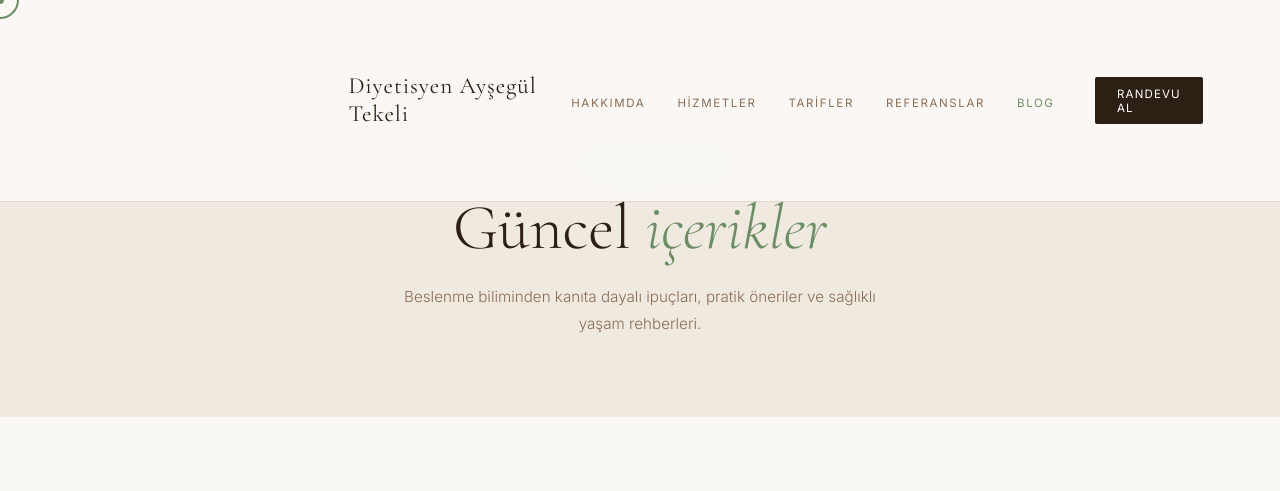
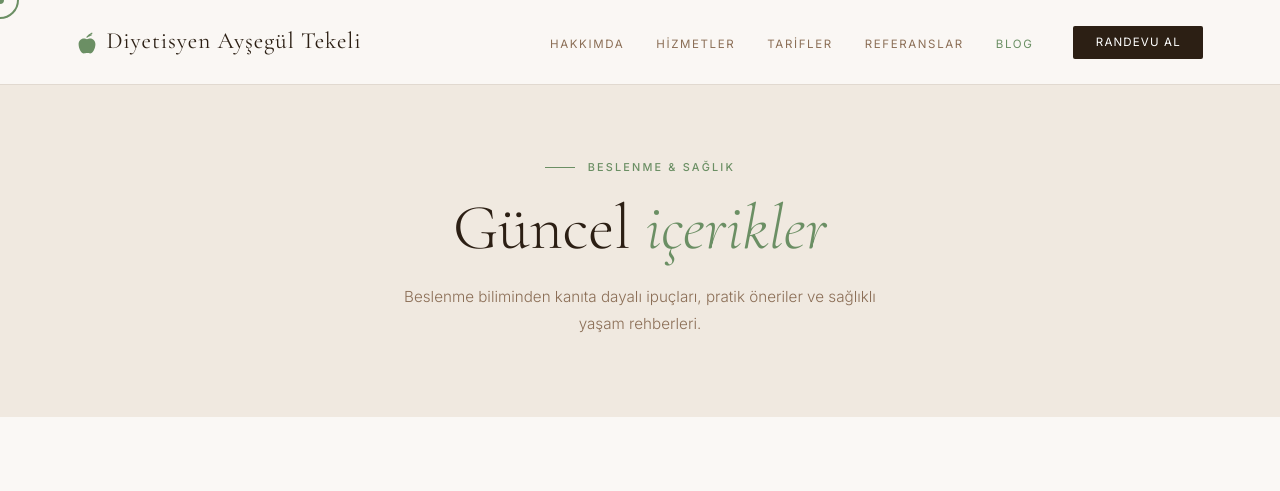
Before and after one commit to Famu26/diyetisyen-aysegul, a plain HTML site: page blog.html in a window 1280 px wide. Shown: the top 491 px of the page. Drawn offline with nearby package versions, Linux system fonts and the light colour scheme.

Commit message:
Fix apple SVG escaped quotes and prevent logo text wrapping
Co-Authored-By: Claude Sonnet 4.6 <noreply@anthropic.com>

```diff
--- a/blog.html
+++ b/blog.html
@@ -23,7 +23,7 @@ body{font-family:'Inter',sans-serif;background:var(--beige-light);color:var(--es
 
 /* NAV */
 nav{position:fixed;top:0;left:0;right:0;z-index:500;padding:1.6rem 6%;display:flex;align-items:center;justify-content:space-between;transition:all .5s;background:rgba(250,248,245,.95);backdrop-filter:blur(20px);box-shadow:0 1px 0 rgba(60,42,30,.08)}
-.logo{font-family:'Cormorant Garamond',serif;font-size:1.45rem;font-weight:400;letter-spacing:.04em;color:var(--espresso);text-decoration:none;line-height:1.2;display:flex;align-items:center;gap:.6rem}.logo-apple{width:20px;height:23px;flex-shrink:0;color:var(--sage)}
+.logo{font-family:'Cormorant Garamond',serif;font-size:1.45rem;font-weight:400;letter-spacing:.04em;color:var(--espresso);text-decoration:none;line-height:1.2;display:flex;align-items:center;gap:.6rem;white-space:nowrap}.logo-apple{width:20px;height:23px;flex-shrink:0;color:var(--sage)}
 .nav-r{display:flex;align-items:center;gap:2.5rem}
 .nav-links{display:flex;gap:2rem;list-style:none}
 .nav-links a{font-size:.72rem;letter-spacing:.14em;text-transform:uppercase;color:var(--espresso-light);text-decoration:none;transition:color .3s}
@@ -147,7 +147,7 @@ footer{background:var(--espresso);padding:4rem 6%;display:grid;grid-template-col
 
 <!-- NAV -->
 <nav id="nav">
-  <a href="index.html" class="logo"><svg class=\"logo-apple\" viewBox=\"0 0 22 26\" xmlns=\"http://www.w3.org/2000/svg\"><path d=\"M11 7Q13 4 16.5 2.5\" stroke=\"currentColor\" stroke-width=\"1.4\" stroke-linecap=\"round\" fill=\"none\"/><path d=\"M12 6.5C12.5 4 15.5 2.5 17 4.5C14.5 6 12 6.5 12 6.5Z\" fill=\"currentColor\"/><path d=\"M7.5 8.5C4 8.5 1.5 11.5 1.5 15C1.5 19.5 4.5 25.5 7.5 25.5C8.5 25.5 9.5 25 11 25C12.5 25 13.5 25.5 14.5 25.5C17.5 25.5 20.5 19.5 20.5 15C20.5 11.5 18 8.5 14.5 8.5C13 8.5 12 9.2 11 9.2C10 9.2 9 8.5 7.5 8.5Z\" fill=\"currentColor\"/></svg>Diyetisyen Ayşegül Tekeli</a>
+  <a href="index.html" class="logo"><svg class="logo-apple" viewBox="0 0 22 26" xmlns="http://www.w3.org/2000/svg"><path d="M11 7Q13 4 16.5 2.5" stroke="currentColor" stroke-width="1.4" stroke-linecap="round" fill="none"/><path d="M12 6.5C12.5 4 15.5 2.5 17 4.5C14.5 6 12 6.5 12 6.5Z" fill="currentColor"/><path d="M7.5 8.5C4 8.5 1.5 11.5 1.5 15C1.5 19.5 4.5 25.5 7.5 25.5C8.5 25.5 9.5 25 11 25C12.5 25 13.5 25.5 14.5 25.5C17.5 25.5 20.5 19.5 20.5 15C20.5 11.5 18 8.5 14.5 8.5C13 8.5 12 9.2 11 9.2C10 9.2 9 8.5 7.5 8.5Z" fill="currentColor"/></svg>Diyetisyen Ayşegül Tekeli</a>
   <div class="nav-r">
     <ul class="nav-links">
       <li><a href="index.html#hakkimda">Hakkımda</a></li>
```
Also changed, not shown: bmi.html (+2 -2 lines), hizmetler.html (+2 -2 lines), index.html (+2 -2 lines), tarifler.html (+2 -2 lines).
